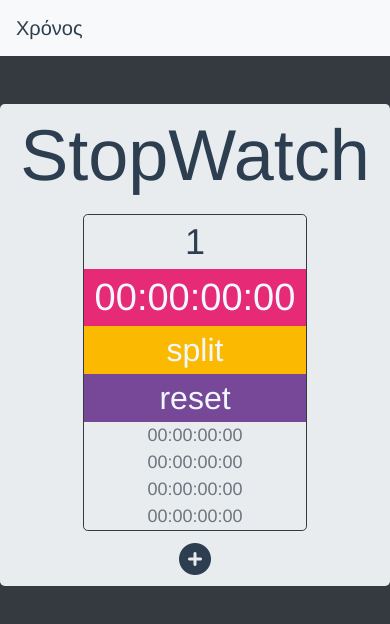
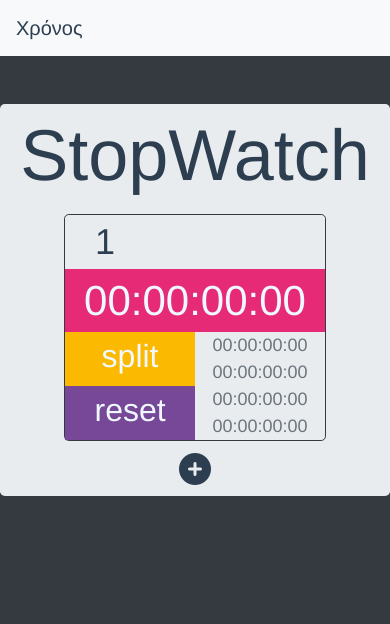
Before and after one commit to chacinelias/chronos, a Vue app: page / in a window 390 px wide. Shown: the top 624 px of the page. Built offline with nearby package versions, Linux system fonts and the light colour scheme.

Commit message:
still fixing text size on mobil

```diff
--- a/src/components/TCollection.vue
+++ b/src/components/TCollection.vue
@@ -54,12 +54,12 @@ export default {
 .timer-container {
     display: flex;
     flex-wrap: wrap;
-    width: 60%;
+    width: 70%;
     margin: 12px auto;
 }
 
 .index {
-    flex: 1 0 80px;
+    flex: 0 0 80px;
 
     display: flex;
     align-items: center;
@@ -68,7 +68,7 @@ export default {
 }
 
 .timer-wrapper {
-    flex: 0 1 580px;
+    flex: 1 1 580px;
 
 }
 
--- a/src/components/Timer.vue
+++ b/src/components/Timer.vue
@@ -154,7 +154,7 @@ export default {
     flex: 1 1 320px;
 
     display: flex;
-    font-size: 38px;
+    font-size: 42px;
     align-items: center;
     justify-content: center;
 }
--- a/src/components/WCollection.vue
+++ b/src/components/WCollection.vue
@@ -48,10 +48,10 @@ export default {
 </script>
 
 <style scoped>
-.fade-enter-active, .fade-leave-active {
+/* .fade-enter-active, .fade-leave-active {
   transition: opacity .5s;
 }
-.fade-enter, .fade-leave-to /* .fade-leave-active below version 2.1.8 */ {
+.fade-enter, .fade-leave-to {
   opacity: 0;
-}
+} */
 </style>
```
